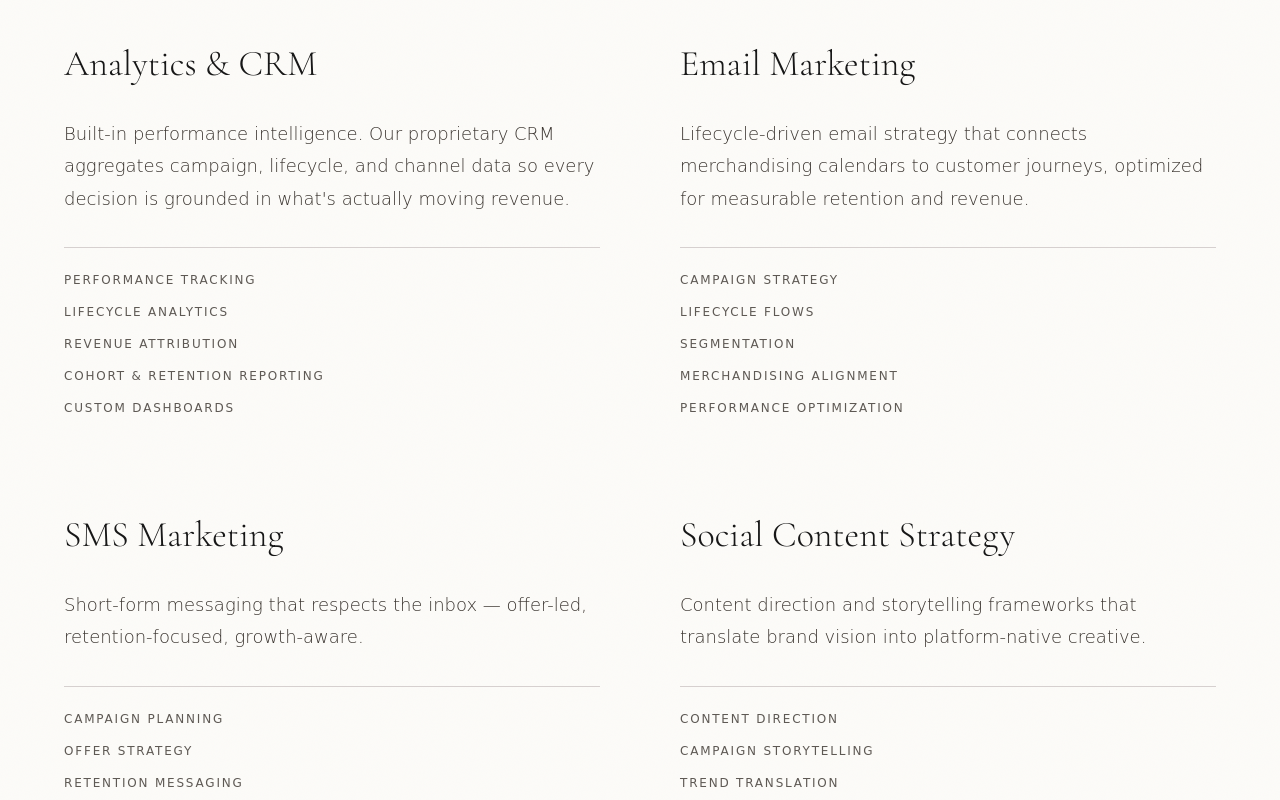
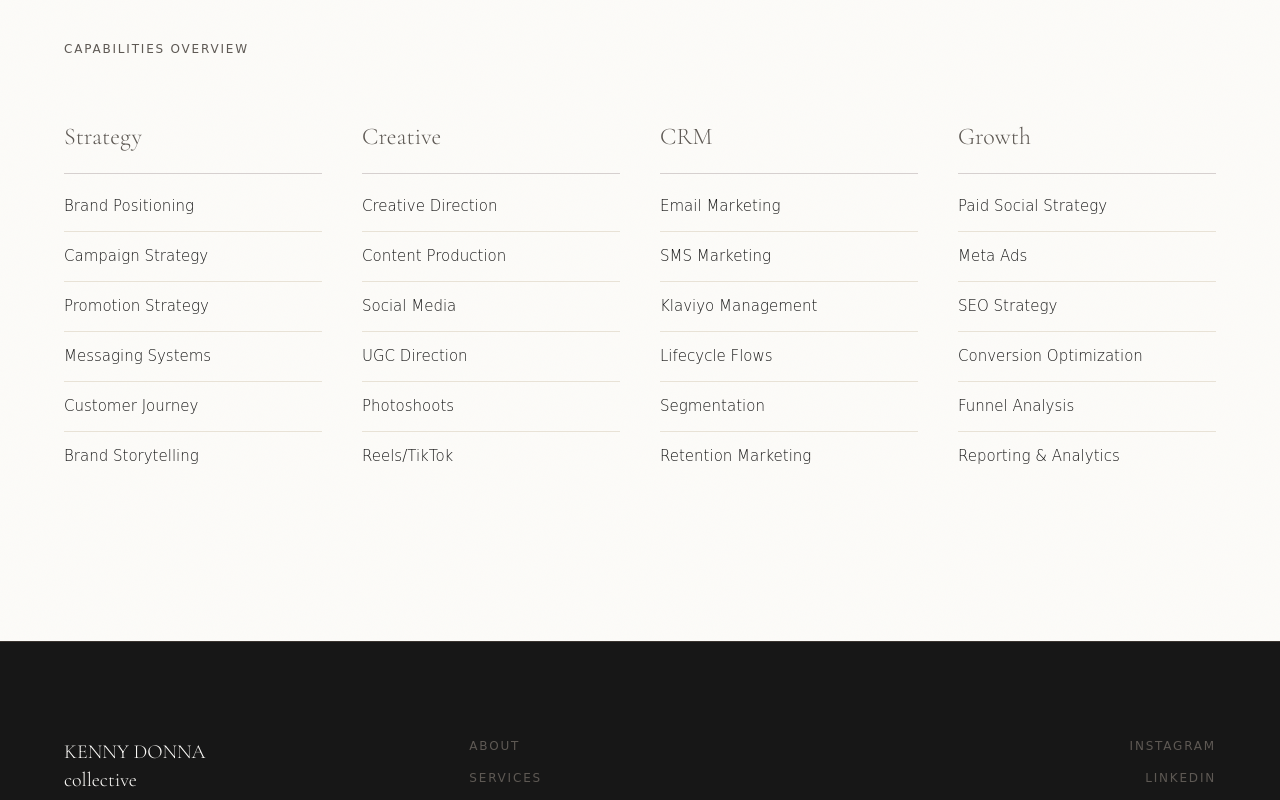
Before and after one commit to nato040/kdc-website, a React (Vite) app: page /services in a window 1280 px wide. Shown: the part 1540-2340 px from the top of the page. Built offline with nearby package versions, Linux system fonts and the light colour scheme.

Commit message:
feat: replace Services list with 4-column capabilities matrix (Strategy / Creative / CRM / Growth)

```diff
--- a/src/app/pages/Services.tsx
+++ b/src/app/pages/Services.tsx
@@ -1,54 +1,51 @@
-type Service = {
-  title: string;
-  description: string;
-  offerings: string[];
+type CapabilityGroup = {
+  category: string;
+  items: string[];
 };
 
-const services: Service[] = [
+const capabilities: CapabilityGroup[] = [
   {
-    title: "Analytics & CRM",
-    description:
-      "Built-in performance intelligence. Our proprietary CRM aggregates campaign, lifecycle, and channel data so every decision is grounded in what's actually moving revenue.",
-    offerings: [
-      "Performance Tracking",
-      "Lifecycle Analytics",
-      "Revenue Attribution",
-      "Cohort & Retention Reporting",
-      "Custom Dashboards",
+    category: "Strategy",
+    items: [
+      "Brand Positioning",
+      "Campaign Strategy",
+      "Promotion Strategy",
+      "Messaging Systems",
+      "Customer Journey",
+      "Brand Storytelling",
     ],
   },
   {
-    title: "Email Marketing",
-    description:
-      "Lifecycle-driven email strategy that connects merchandising calendars to customer journeys, optimized for measurable retention and revenue.",
-    offerings: [
-      "Campaign Strategy",
-      "Lifecycle Flows",
-      "Segmentation",
-      "Merchandising Alignment",
-      "Performance Optimization",
+    category: "Creative",
+    items: [
+      "Creative Direction",
+      "Content Production",
+      "Social Media",
+      "UGC Direction",
+      "Photoshoots",
+      "Reels/TikTok",
     ],
   },
   {
-    title: "SMS Marketing",
-    description:
-      "Short-form messaging that respects the inbox — offer-led, retention-focused, growth-aware.",
-    offerings: [
-      "Campaign Planning",
-      "Offer Strategy",
-      "Retention Messaging",
-      "Subscriber Growth",
+    category: "CRM",
+    items: [
+      "Email Marketing",
+      "SMS Marketing",
+      "Klaviyo Management",
+      "Lifecycle Flows",
+      "Segmentation",
+      "Retention Marketing",
     ],
   },
   {
-    title: "Social Content Strategy",
-    description:
-      "Content direction and storytelling frameworks that translate brand vision into platform-native creative.",
-    offerings: [
-      "Content Direction",
-      "Campaign Storytelling",
-      "Trend Translation",
-      "Creative Briefing",
+    category: "Growth",
+    items: [
+      "Paid Social Strategy",
+      "Meta Ads",
+      "SEO Strategy",
+      "Conversion Optimization",
+      "Funnel Analysis",
+      "Reporting & Analytics",
     ],
   },
 ];
@@ -83,42 +80,48 @@ export default function Services() {
           />
         </div>
 
-        {/* Services Grid — POV-style: description + bullet list per service */}
-        <div className="grid lg:grid-cols-2 gap-12 sm:gap-14 lg:gap-x-20 lg:gap-y-24 mt-16 lg:mt-24">
-          {services.map((service) => (
-            <article key={service.title} className="space-y-6 lg:space-y-8">
-              <h3
-                style={{ fontFamily: 'var(--font-serif)', color: '#171717', fontWeight: 300 }}
-                className="text-2xl sm:text-3xl lg:text-[2.25rem] leading-tight"
-              >
-                {service.title}
-              </h3>
+        {/* Capabilities Overview — 4-column matrix across Strategy, Creative, CRM, Growth */}
+        <div className="mt-16 lg:mt-24">
+          <p
+            className="text-xs tracking-widest uppercase mb-10 lg:mb-16"
+            style={{ color: '#5E5954', letterSpacing: '0.15em' }}
+          >
+            Capabilities Overview
+          </p>
 
-              <p
-                className="text-base sm:text-lg max-w-xl"
-                style={{ color: '#3A342F', fontWeight: 300, lineHeight: '1.8' }}
-              >
-                {service.description}
-              </p>
-
-              <div
-                className="pt-5 lg:pt-6"
-                style={{ borderTop: '1px solid #D6D0CF' }}
-              >
-                <ul className="space-y-3 lg:space-y-4">
-                  {service.offerings.map((offering) => (
+          <div className="grid grid-cols-1 sm:grid-cols-2 lg:grid-cols-4 gap-10 sm:gap-12 lg:gap-10">
+            {capabilities.map((group) => (
+              <div key={group.category}>
+                <h3
+                  style={{
+                    fontFamily: 'var(--font-serif)',
+                    color: '#5E5954',
+                    fontWeight: 300,
+                    borderBottom: '1px solid #D6D0CF',
+                  }}
+                  className="text-xl sm:text-2xl pb-4 lg:pb-5 mb-2"
+                >
+                  {group.category}
+                </h3>
+                <ul>
+                  {group.items.map((item, i) => (
                     <li
-                      key={offering}
-                      className="text-xs tracking-widest uppercase"
-                      style={{ color: '#5E5954', letterSpacing: '0.15em' }}
+                      key={item}
+                      className="text-base lg:text-[15px] py-4 lg:py-[14px]"
+                      style={{
+                        color: '#171717',
+                        fontWeight: 300,
+                        borderBottom: i < group.items.length - 1 ? '1px solid #E8E2D6' : 'none',
+                        lineHeight: '1.4',
+                      }}
                     >
-                      {offering}
+                      {item}
                     </li>
                   ))}
                 </ul>
               </div>
-            </article>
-          ))}
+            ))}
+          </div>
         </div>
       </div>
     </section>
```
